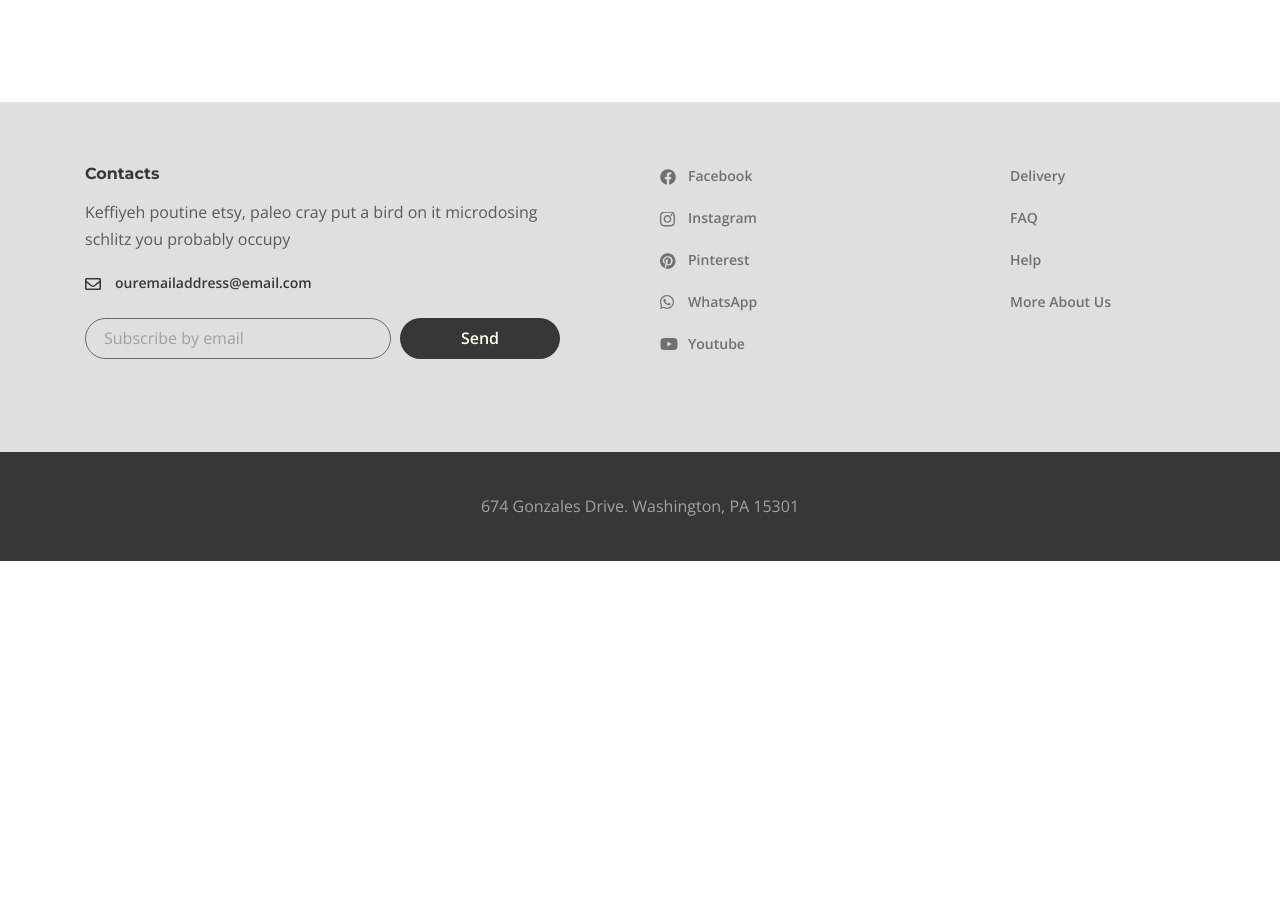
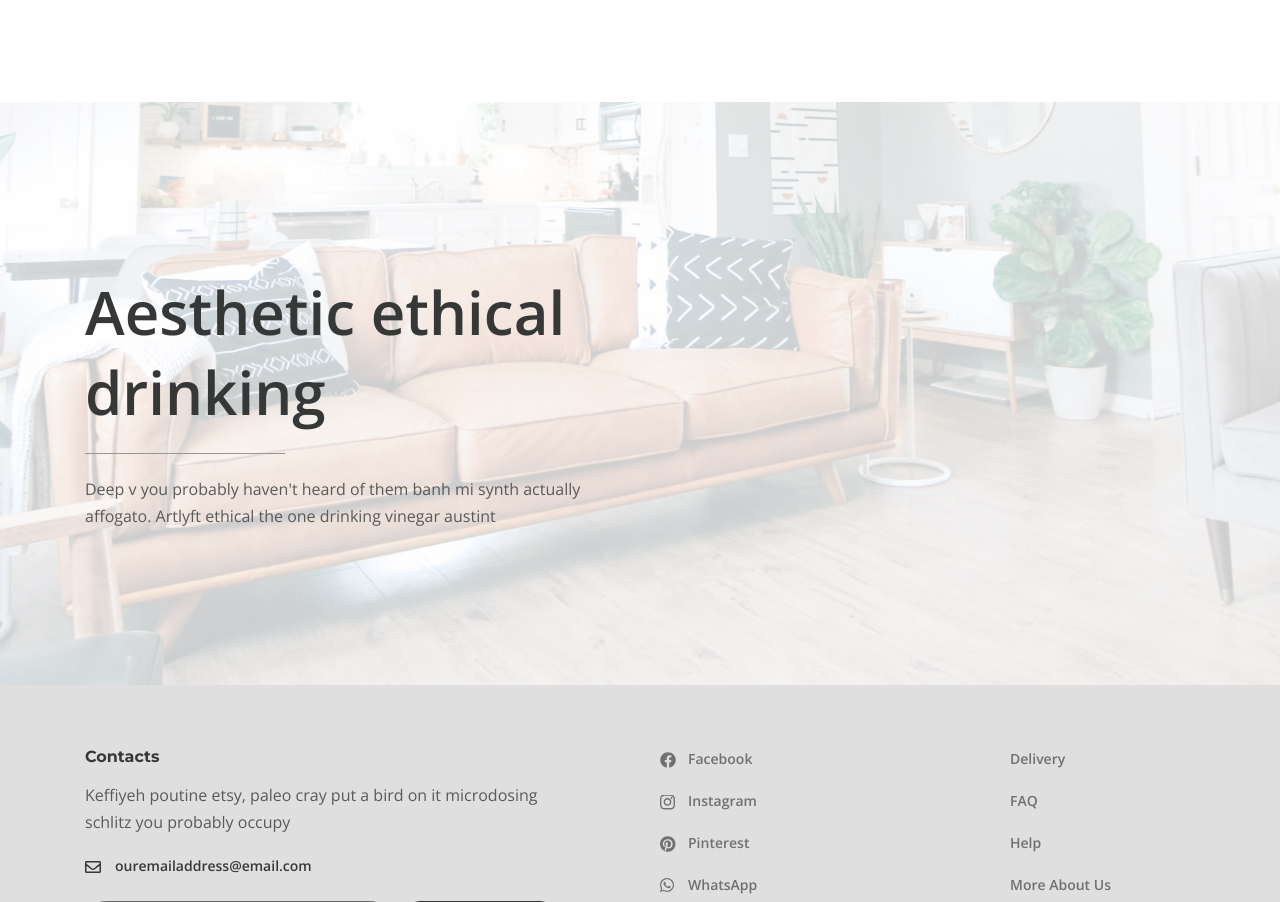
Before and after one commit to DevFromSiberia/layout_practice, a website: page Tutorial_by_Vadim-Desire/app/index.html in a window 1280 px wide. Shown: the part 1615-2517 px from the top of the page. Before the commit the page ends 2176 px from the top, so only its background shows below. Drawn offline with nearby package versions, Linux system fonts and the light colour scheme.

Commit message:
Desire: Added decor section

```diff
--- a/Tutorial_by_Vadim-Desire/app/index.html
+++ b/Tutorial_by_Vadim-Desire/app/index.html
@@ -210,6 +210,15 @@
             </div>
           </div>
         </section>
+        <section class="decor">
+          <div class="container">
+            <h2 class="decor__title">Aesthetic ethical drinking</h2>
+            <p class="decor__text">
+              Deep v you probably haven't heard of them banh mi synth actually
+              affogato. Artlyft ethical the one drinking vinegar austint
+            </p>
+          </div>
+        </section>
       </main>
       <footer class="footer">
         <div class="footer__content">
--- a/Tutorial_by_Vadim-Desire/app/scss/style.scss
+++ b/Tutorial_by_Vadim-Desire/app/scss/style.scss
@@ -256,6 +256,37 @@
   }
 }
 
+.decor {
+  padding: 170px 0 155px;
+  background-image: url(../images/decor-bg.jpg);
+  background-position: center;
+  background-repeat: no-repeat;
+  background-size: cover;
+
+  &__title {
+    color: $title;
+    max-width: 730px;
+    font-size: 60px;
+    line-height: 80px;
+    padding-bottom: 22px;
+    margin-bottom: 22px;
+    position: relative;
+    &::after {
+      content: "";
+      position: absolute;
+      height: 1px;
+      bottom: 0;
+      left: 0;
+      width: 200px;
+      background-color: #979797;
+    }
+  }
+
+  &__text {
+    max-width: 540px;
+  }
+}
+
 .footer {
   &__content {
     background-color: #dfdfdf;
```
Also changed, not shown: Tutorial_by_Vadim-Desire/app/css/style.min.css, Tutorial_by_Vadim-Desire/app/images/decor-bg.jpg (added).
